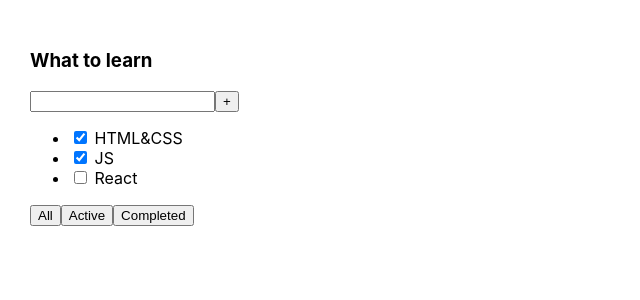
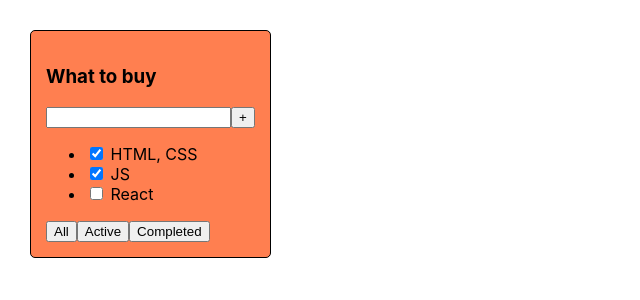
Before and after one commit to Dmitri-Tro/todolist-React-Redux-, a React (Create React App) app: page / in a window 1280 px wide. Shown: the top 300 px of the page, without its empty margins (0-640 px from the left). Built offline with nearby package versions, Linux system fonts and the light colour scheme.

Commit message:
lesson-1

```diff
--- a/src/App.css
+++ b/src/App.css
@@ -6,3 +6,10 @@
 .App > div {
   margin-right: 50px;
 }
+
+.todolist {
+  border: 1px solid black;
+  border-radius: 5px;
+  padding: 15px;
+  background-color: coral;
+}
--- a/src/App.tsx
+++ b/src/App.tsx
@@ -1,26 +1,20 @@
 import React from 'react';
 import './App.css';
+import {TodolistComponent} from "./components/Todolist.component";
+import {TaskType} from "./components/Task.component";
 
 function App() {
+    const todoListTitle_1 = 'What to do';
+    const todoListTitle_2 = 'What to learn';
+    const todoListTitle_3 = 'What to buy';
+    const tasks: Array<TaskType> = [
+        {id: "1", title: "HTML, CSS", status: true},
+        {id: "2", title: "JS", status: true},
+        {id: "3", title: "React", status: false},
+    ]
     return (
         <div className="App">
-            <div>
-                <h3>What to learn</h3>
-                <div>
-                    <input/>
-                    <button>+</button>
-                </div>
-                <ul>
-                    <li><input type="checkbox" checked={true}/> <span>HTML&CSS</span></li>
-                    <li><input type="checkbox" checked={true}/> <span>JS</span></li>
-                    <li><input type="checkbox" checked={false}/> <span>React</span></li>
-                </ul>
-                <div>
-                    <button>All</button>
-                    <button>Active</button>
-                    <button>Completed</button>
-                </div>
-            </div>
+            <TodolistComponent title={todoListTitle_3} tasks = {tasks}/>
         </div>
     );
 }
--- /dev/null
+++ b/src/components/Button.component.tsx
@@ -0,0 +1,10 @@
+import React, {FC} from "react";
+
+type ButtonComponentPropsType = {
+    title: string
+}
+export const ButtonComponent: FC<ButtonComponentPropsType> = (props) => {
+    return (
+        <button>{props.title}</button>
+    )
+}
--- /dev/null
+++ b/src/components/Todolist.component.tsx
@@ -0,0 +1,42 @@
+import React, {FC} from "react";
+import {ButtonComponent} from "./Button.component";
+import {TaskType} from "./Task.component";
+
+type TodolistPropsType = {
+    title: string
+    tasks: Array<TaskType>
+}
+export const TodolistComponent: FC<TodolistPropsType> = (props) => {
+    // 1.
+   // const title = props.title;
+   // const tasks = props.tasks;
+    //2.
+    // const {title: myTitle, tasks: myTasks} = props;
+    //3.
+    const {title, tasks} = props;
+
+    const tasksList: Array<JSX.Element> = [];
+    for (let i= 0; i < props.tasks.length; i++) {
+        const listItem: JSX.Element = (
+            <li id={tasks[i].id}><input type="checkbox" checked={tasks[i].status}/> <span>{tasks[i].title}</span></li>
+        )
+        tasksList.push(listItem)
+    }
+    return(
+        <div className="todolist">
+            <h3>{title}</h3>
+            <div>
+                <input/>
+                <ButtonComponent title="+" />
+            </div>
+            <ul>
+                {tasksList}
+            </ul>
+            <div>
+                <ButtonComponent title="All" />
+                <ButtonComponent title="Active" />
+                <ButtonComponent title="Completed" />
+            </div>
+        </div>
+    )
+}
```
Also changed, not shown: src/components/Task.component.tsx (added, +13 -0 lines).
